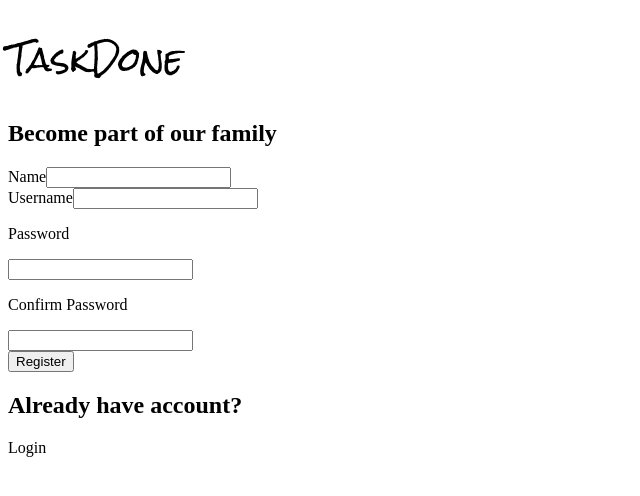
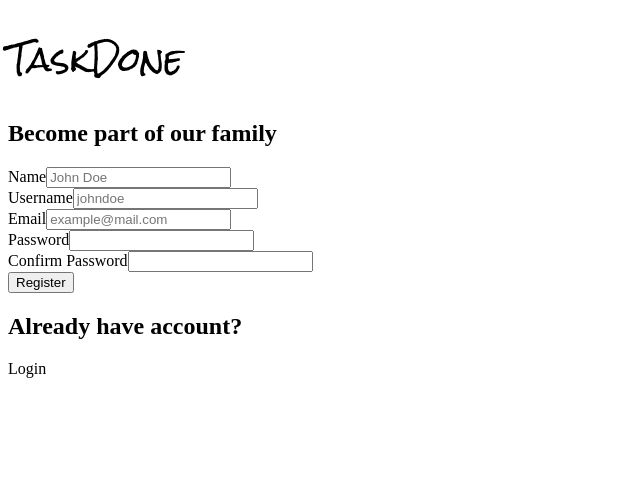
Before and after one commit to mmaazkhanhere/task-done, a Next.js app: page /login in a window 1280 px wide. Both pictures are taken after a click on the element "Register yourself with us". Shown: the top 496 px of the page, without its empty margins (0-640 px from the left). Built offline with nearby package versions, Linux system fonts and the light colour scheme.

Commit message:
api code for new user done

```diff
--- a/app/(auth)/(routes)/login/page.tsx
+++ b/app/(auth)/(routes)/login/page.tsx
@@ -5,6 +5,8 @@ import { Rock_Salt } from 'next/font/google'
 import { cn } from '@/lib/utils'
 import { Input } from '@/components/ui/input'
 import { Button } from '@/components/ui/button'
+import { Label } from '@/components/ui/label'
+import { useRouter } from 'next/navigation'
 
 
 const logo = Rock_Salt({
@@ -17,19 +19,80 @@ type VariantType = 'Login' | 'Register'
 const Login = () => {
 
     const [variant, setVariant] = useState<VariantType>('Login')
+    const [loading, setLoading] = useState<boolean>(false)
+
+    const [name, setName] = useState<string>("");
     const [username, setUsername] = useState<string>("");
-    const [name, setName] = useState<string>("");
     const [email, setEmail] = useState<string>("");
     const [password, setPassword] = useState<string>("");
+
     const [confirmPassword, setConfirmPassword] = useState<string>("");
+    const [matchingPassword, setMatchingPassword] = useState<boolean>(true)
+    const [showPassword, setShowPassword] = useState<boolean>(false);
+
+    const router = useRouter()
 
     const toggleVariant = () => {
         if (variant === 'Login') {
-            setVariant('Register')
+            setLoading(true);
+            setVariant('Register');
+            setLoading(false);
         } else {
-            setVariant('Login')
+            setLoading(true);
+            setVariant('Login');
+            setLoading(false);
         }
     }
+
+    const handleName = (event: React.ChangeEvent<HTMLInputElement>) => {
+        setName(event.target.value);
+    }
+
+    const handleUsername = (event: React.ChangeEvent<HTMLInputElement>) => {
+        setUsername(event.target.value);
+    }
+
+    const handleEmail = (event: React.ChangeEvent<HTMLInputElement>) => {
+        setEmail(event.target.value);
+    }
+
+    const handlePassword = (event: React.ChangeEvent<HTMLInputElement>) => {
+        setPassword(event.target.value);
+    }
+
+    const handleConfirmPassword = (event: React.ChangeEvent<HTMLInputElement>) => {
+        const confirmPasswordValue = event.target.value;
+        setConfirmPassword(confirmPasswordValue);
+
+        if (password !== "" && confirmPasswordValue !== "") {
+            setMatchingPassword(confirmPasswordValue === password);
+        } else {
+            setMatchingPassword(false);
+        }
+    }
+
+    const handleRegister = async () => {
+        try {
+            setLoading(true);
+            const res = await fetch(`/api/register`, {
+                method: 'POST',
+                body: JSON.stringify({
+                    customer_name: name,
+                    username: username,
+                    email: email,
+                    user_password: password
+                })
+            });
+            if (res.ok) {
+                router.push('/')
+                const result = await res.json();
+            }
+            setLoading(false)
+        } catch (error) {
+            console.error("Error while passing user detail to api", error)
+        }
+    }
+
 
     return (
         <div className='flex items-center justify-center w-full h-full'>
@@ -37,16 +100,19 @@ const Login = () => {
                 variant === 'Login' && (
                     <div className='flex flex-col items-start justify-center'>
                         <h1 className={cn(`text-6xl lg:text-7xl`, logo.className)}>TaskDone</h1>
-                        <div className='flex flex-col items-start justify-center bg-white rounded-lg
-                        w-full md:max-w-xl mx-auto gap-5 mt-10 p-8'>
-                            <h2 className='text-lg mt-3 self-center'>Sign in to your account</h2>
+                        <div className='flex flex-col items-start justify-center bg-white rounded-xl
+                        w-full md:max-w-xl mx-auto gap-5 mt-20 p-8'>
+                            <h2 className='text-lg self-center text-[14px]'>Sign in to your account</h2>
                             <div className='flex flex-col items-start justify-center w-full'>
-                                <span>Username</span>
-                                <Input type='text' value={username} />
+                                <Label htmlFor='username'>Username</Label>
+                                <Input type='text' name='username' className='mt-3' />
                             </div>
                             <div className='flex flex-col items-start justify-center w-full'>
-                                <p>Password</p>
-                                <Input type='password' value={password} />
+                                <Label htmlFor='password'>Password</Label>
+                                <Input name='password'
+                                    type={showPassword ? 'text' : 'password'}
+                                    className='mt-3'
+                                />
                             </div>
                             <Button type='submit' variant='signin' >
                                 Login
@@ -55,6 +121,7 @@ const Login = () => {
                             text-[14px] w-full text-gray-600'>
                                 <h2>New to TaskDone?</h2>
                                 <span className='underline cursor-pointer'
+                                    aria-disabled={loading}
                                     onClick={toggleVariant}
                                 >
                                     Register yourself with us
@@ -68,31 +135,66 @@ const Login = () => {
                 variant === 'Register' && (
                     <div className='flex flex-col items-start justify-center'>
                         <h1 className={cn(`text-6xl lg:text-7xl`, logo.className)}>TaskDone</h1>
-                        <div className='flex flex-col items-start justify-center bg-white rounded-lg
-                        w-full md:max-w-xl mx-auto gap-5 mt-10 p-8'>
-                            <h2 className='text-lg mt-3 self-center'>Become part of our family</h2>
+                        <div className='flex flex-col items-start justify-center bg-white rounded-xl
+                        w-full md:max-w-xl mx-auto gap-5 mt-14 p-8'>
+                            <h2 className='text-lg self-center text-[14px]'>Become part of our family</h2>
                             <div className='flex flex-col items-start justify-center w-full'>
-                                <span>Name</span>
-                                <Input type='text' value={name} />
+                                <Label htmlFor='name'>Name</Label>
+                                <Input type='text' name='name' value={name}
+                                    placeholder='John Doe'
+                                    onChange={handleName}
+                                    className='mt-3'
+                                />
                             </div>
                             <div className='flex flex-col items-start justify-center w-full'>
-                                <span>Username</span>
-                                <Input type='text' value={username} />
+                                <Label htmlFor='username'>Username</Label>
+                                <Input type='text' name='username'
+                                    value={username}
+                                    onChange={handleUsername}
+                                    placeholder='johndoe'
+                                    className='mt-3'
+                                />
                             </div>
                             <div className='flex flex-col items-start justify-center w-full'>
-                                <p>Password</p>
-                                <Input type='password' value={password} />
+                                <Label htmlFor='email'>Email</Label>
+                                <Input type='email' value={email}
+                                    name='email'
+                                    placeholder='example@mail.com'
+                                    onChange={handleEmail}
+                                    className='mt-3'
+                                />
+
                             </div>
                             <div className='flex flex-col items-start justify-center w-full'>
-                                <p>Confirm Password</p>
-                                <Input type='password' value={confirmPassword} />
+                                <Label htmlFor='password'>Password</Label>
+                                <Input type='password'
+                                    name='password'
+                                    value={password}
+                                    onChange={handlePassword}
+                                    className='mt-3'
+                                />
                             </div>
-                            <Button type='submit' variant='signin' >
+                            <div className='flex flex-col items-start justify-center w-full'>
+                                <Label htmlFor='confirmPassword'>Confirm Password</Label>
+                                <Input type='password'
+                                    name='confrimPassword'
+                                    value={confirmPassword}
+                                    onChange={handleConfirmPassword}
+                                    className='mt-3'
+                                />
+                            </div>
+                            {
+                                matchingPassword === false && (
+                                    <p className="text-red-500">Passwords do not match</p>
+                                )
+                            }
+                            <Button type='submit' variant='signin' disabled={loading} onClick={handleRegister}>
                                 Register
                             </Button>
                             <div className='flex items-center justify-center gap-5 text-[14px] w-full text-gray-600'>
                                 <h2>Already have account?</h2>
                                 <span className='underline cursor-pointer'
+                                    aria-disabled={loading}
                                     onClick={toggleVariant}
                                 >
                                     Login
--- a/app/api/register/route.ts
+++ b/app/api/register/route.ts
@@ -1,19 +1,36 @@
+import { db, userTable } from "@/lib/drizzle";
+import { eq } from "drizzle-orm";
 import { NextRequest, NextResponse } from "next/server";
-
-// export const GET=async(request:NextRequest)=>{
-//     try {
-
-//     } catch (error) {
-//         console.error("Error while fetching username for login: ", error);
-//         throw new Error("Cannot get username for login!");
-//     }
-// }
+import bcrypt from 'bcrypt';
 
 export const POST = async (request: NextRequest) => {
     try {
         const body = await request.json();
-        const { name, username, email, password } = body;
+        const hashedPassword = await bcrypt.hash(body.user_password, 12);
 
+        console.log(body.username);
+
+        if (!body.username || !body.customer_name || !body.email || !body.user_password) {
+            return new NextResponse("Missing Information", { status: 400 })
+        }
+
+
+        // console.log("Before db.select()");
+        // const existingUser = await db.select({ username: body.username })
+        //     .from(userTable)
+        //     .where(eq(userTable.username, body.username))
+        //     .limit(1);
+        // console.log("After db.select()");
+
+        console.log("Before db.insert()");
+        const newUser = await db.insert(userTable).values({
+            customer_name: body.customer_name,
+            username: body.username,
+            email: body.email,
+            user_password: hashedPassword
+        });
+        console.log("After db.insert()");
+        return NextResponse.json({ newUser });
     } catch (error) {
         console.error("Error while posting user details: ", error);
         throw new Error("Cannot post user details");
--- /dev/null
+++ b/components/ui/label.tsx
@@ -0,0 +1,26 @@
+"use client"
+
+import * as React from "react"
+import * as LabelPrimitive from "@radix-ui/react-label"
+import { cva, type VariantProps } from "class-variance-authority"
+
+import { cn } from "@/lib/utils"
+
+const labelVariants = cva(
+  "text-sm font-medium leading-none peer-disabled:cursor-not-allowed peer-disabled:opacity-70"
+)
+
+const Label = React.forwardRef<
+  React.ElementRef<typeof LabelPrimitive.Root>,
+  React.ComponentPropsWithoutRef<typeof LabelPrimitive.Root> &
+    VariantProps<typeof labelVariants>
+>(({ className, ...props }, ref) => (
+  <LabelPrimitive.Root
+    ref={ref}
+    className={cn(labelVariants(), className)}
+    {...props}
+  />
+))
+Label.displayName = LabelPrimitive.Root.displayName
+
+export { Label }
--- a/lib/drizzle.ts
+++ b/lib/drizzle.ts
@@ -16,7 +16,7 @@ export const userTable = pgTable("users", {
     email: varchar("email", {
         length: 255
     }).notNull(),
-    password: varchar("password", {
+    user_password: varchar("user_password", {
         length: 255
     }).notNull(),
 });
--- a/package.json
+++ b/package.json
@@ -10,16 +10,21 @@
   },
   "dependencies": {
     "@neondatabase/serverless": "^0.6.0",
+    "@radix-ui/react-label": "^2.0.2",
     "@radix-ui/react-slot": "^1.0.2",
+    "@types/bcrypt": "^5.0.0",
     "@types/node": "20.5.8",
     "@types/react": "18.2.21",
     "@types/react-dom": "18.2.7",
     "autoprefixer": "10.4.15",
+    "axios": "^1.5.0",
+    "bcrypt": "^5.1.1",
     "class-variance-authority": "^0.7.0",
     "clsx": "^2.0.0",
     "drizzle-orm": "^0.28.5",
     "eslint": "8.48.0",
     "eslint-config-next": "13.4.19",
+    "jose": "^4.14.5",
     "lucide-react": "^0.274.0",
     "next": "13.4.19",
     "next-auth": "^4.23.1",
```
Also changed, not shown: 1 other file (tests, documents, lock files or other folders).
